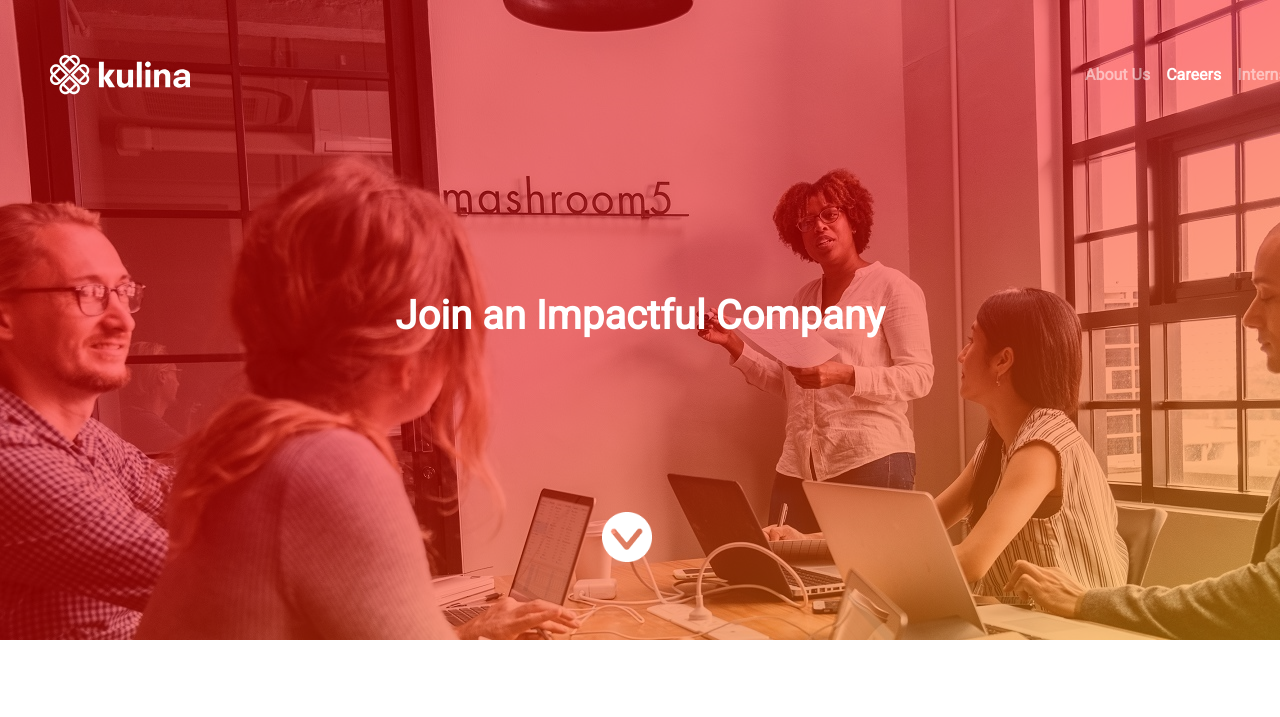
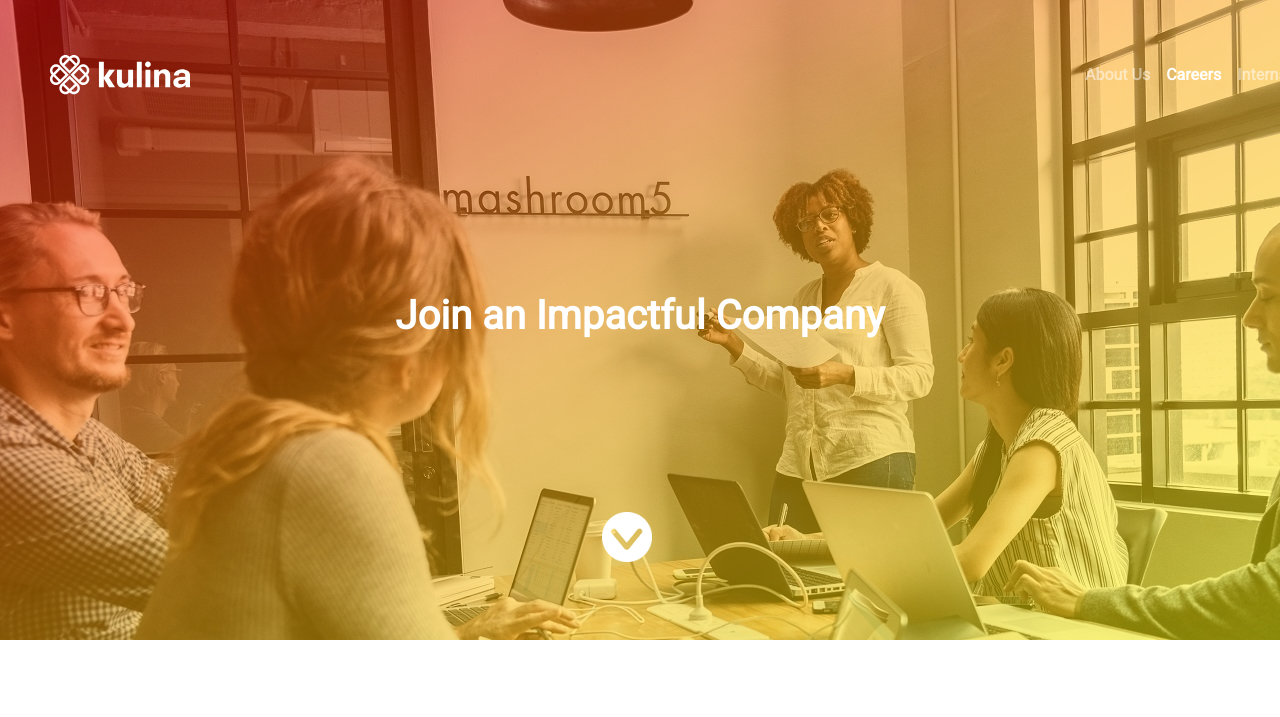
Before and after one commit to mrizkik/652d949f1e4d7e53ff7fdb4a212b448f035c542c, a plain HTML site: page index.html in a window 1280 px wide. Shown: the top 717 px of the page. Drawn offline with nearby package versions, Linux system fonts and the light colour scheme.

Commit message:
Update style.css

```diff
--- a/css/style.css
+++ b/css/style.css
@@ -13,7 +13,7 @@ h1
 {
    z-index: -999;
    position: relative;
-   background-image: linear-gradient(to bottom right, red, red, orange);
+   background-image: linear-gradient(to bottom right, red, orange, yellow);
 }
 .latar
 {
```
